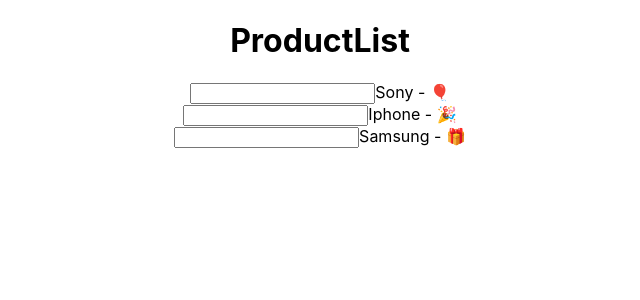
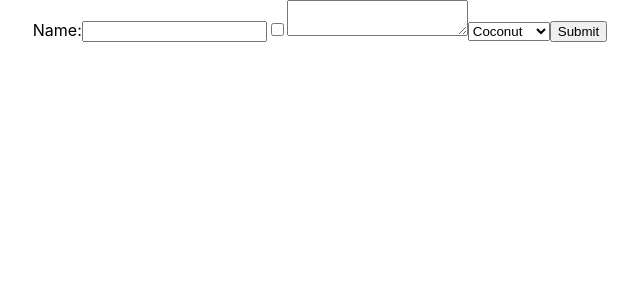
Before and after one commit to PhamTrung31/LearnReact, a React (Create React App) app in the folder beginer/: page / in a window 1280 px wide. Shown: the top 300 px of the page, without its empty margins (320-960 px from the left). Built offline with nearby package versions, Linux system fonts and the light colour scheme.

Commit message:
form in react

```diff
--- a/beginer/src/App.js
+++ b/beginer/src/App.js
@@ -7,6 +7,7 @@
 import LoginControl from './LoginControl'
 import CorrectlyState from './CorrectlyState'
 import ProductList from './ProductList/ProductList'
+import Form from './Form/Form'
 
 function App() {
   // const [visible, setVisible] = useState(true)
@@ -15,7 +16,8 @@
     <div className='App'>
       {/* <LoginControl isLoggedIn={false} /> */}
       {/* <CorrectlyState /> */}
-      <ProductList />
+      {/* <ProductList /> */}
+      <Form />
     </div>
   )
 }
--- /dev/null
+++ b/beginer/src/Form/Form.jsx
@@ -0,0 +1,53 @@
+import React, { Component } from 'react'
+
+export class Form extends Component {
+  constructor(props) {
+    super(props)
+
+    this.state = {
+      name: '',
+      address: '',
+      food: 'coconut',
+      marriage: false
+    }
+  }
+
+  handleChange = (event) => {
+    const { target } = event
+    const value = target.type === 'checkbox' ? target.checked : target.value
+    console.log(target.type)
+    const { name } = target
+    this.setState({
+      [name]: value
+    })
+  }
+
+  handleSubmit = (event) => {
+    event.preventDefault()
+    console.log(this.state)
+  }
+
+  render() {
+    return (
+      <div>
+        <form onSubmit={this.handleSubmit}>
+          <label>
+            Name:
+            <input type='text' name='name' value={this.state.name} onChange={this.handleChange} />
+          </label>
+          <input type='checkbox' name='marriage' checked={this.state.marriage} onChange={this.handleChange} />
+          <textarea name='address' value={this.state.address} onChange={this.handleChange} />
+          <select onChange={this.handleChange} value={this.state.food} name='food'>
+            <option value='grapefruit'>Grapefruit</option>
+            <option value='lime'>Lime</option>
+            <option value='coconut'>Coconut</option>
+            <option value='mango'>Mango</option>
+          </select>
+          <input type='submit' value='Submit' />
+        </form>
+      </div>
+    )
+  }
+}
+
+export default Form
```
